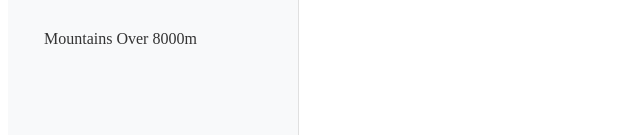
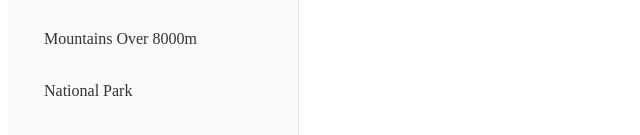
Before and after one commit to build-for-nepal/nepal-map, a React (Vite) app in the folder examples/demo/: page / in a window 1280 px wide. Shown: the part 241-376 px from the top of the page, without its empty margins (0-640 px from the left). Built offline with nearby package versions, Linux system fonts and the light colour scheme.

Commit message:
National Park

```diff
--- a/examples/demo/src/App.tsx
+++ b/examples/demo/src/App.tsx
@@ -4,6 +4,7 @@ import { BasicExample } from './apps/BasicExample';
 import './App.css';
 import TouristDestination from './apps/TouristDestination';
 import MountainOver8000 from './apps/MountainOver8000';
+import NationalPark from './apps/NationalPark';
 
 function App() {
   const [currentDemo, setCurrentDemo] = useState<string>('basic');
@@ -18,6 +19,8 @@ function App() {
         return <TouristDestination />;
       case 'mountain-over-8000':
         return <MountainOver8000 />;
+      case 'national-park':
+        return <NationalPark />;
       default:
         return <BasicExample />;
     }
@@ -52,6 +55,12 @@ function App() {
           >
             Mountains Over 8000m
           </li>
+          <li
+            onClick={() => setCurrentDemo('national-park')}
+            className={currentDemo === 'national-park' ? 'active' : ''}
+          >
+            National Park
+          </li>
         </ul>
       </aside>
       <main className="main-content">{renderDemo()}</main>
--- /dev/null
+++ b/examples/demo/src/apps/NationalPark.tsx
@@ -0,0 +1,23 @@
+import { Map } from '../../../../src/index';
+import Card from '../component/Card';
+import { nationalPark } from '../constants/national-park';
+
+const NationalPark = () => {
+  const dataPoints = nationalPark.map(
+    ({ coordinates, name, established, area }) => ({
+      position: coordinates as unknown as [number, number],
+      description: (
+        <Card
+          property={{
+            name,
+            description: `Established: ${established}, Area: ${area}`,
+          }}
+        />
+      ),
+    }),
+  );
+
+  return <Map center={[27.51682, 84.43829]} zoom={7} dataPoints={dataPoints} />;
+};
+
+export default NationalPark;
--- /dev/null
+++ b/examples/demo/src/constants/national-park.ts
@@ -0,0 +1,87 @@
+export const nationalPark = [
+  {
+    name: 'Chitwan National Park',
+    established: 1973,
+    coordinates: [27.51682, 84.43829],
+    features: 'World Heritage Site, Bengal tigers, rich biodiversity.',
+    area: '952.63 km²',
+  },
+  {
+    name: 'Sagarmatha National Park',
+    established: 1976,
+    coordinates: [27.94257, 86.75059],
+    features: 'World Heritage Site, home to musk deer and alpine flora.',
+    area: '1148 km²',
+  },
+  {
+    name: 'Langtang National Park',
+    established: 1976,
+    coordinates: [28.17412, 85.59625],
+    features: 'Diverse vegetation, habitat for red pandas.',
+    area: '1710 km²',
+  },
+  {
+    name: 'Rara National Park',
+    established: 1976,
+    coordinates: [29.4948, 82.07552],
+    features: 'Scenic landscapes, rich biodiversity, migratory birds.',
+    area: '106 km²',
+  },
+  {
+    name: 'Khaptad National Park',
+    established: 1984,
+    coordinates: [29.3783, 81.1417],
+    features: 'Rich in medicinal plants, diverse flora and fauna.',
+    area: '225 km²',
+  },
+  {
+    name: 'Shey Phoksundo National Park',
+    established: 1984,
+    coordinates: [29.37282, 82.83644],
+    features: "Nepal's highest waterfall, snow leopards, blue sheep.",
+    area: '3555 km²',
+  },
+  {
+    name: 'Bardiya National Park',
+    established: 1988,
+    coordinates: [28.48064, 81.45658],
+    features: 'Home to wild elephants, tigers, dense sal forests.',
+    area: '968 km²',
+  },
+  {
+    name: 'Makalu Barun National Park',
+    established: 1992,
+    coordinates: [27.75677, 87.10811],
+    features: 'Habitat for red pandas and snow leopards.',
+    area: '1500 km²',
+  },
+  {
+    name: 'Shivapuri Nagarjun National Park',
+    established: 2002,
+    coordinates: [27.81475, 85.39229],
+    features: 'Watershed protection, diverse wildlife.',
+    area: '159 km²',
+  },
+  {
+    name: 'Banke National Park',
+    established: 2010,
+    coordinates: [28.15855, 81.89242],
+    features: 'Part of the Tiger Conservation Landscape.',
+    area: '550 km²',
+  },
+  {
+    name: 'Shuklaphanta National Park',
+    established: 2017,
+    coordinates: [28.89396, 80.20905],
+    features: 'Largest herd of swamp deer in Nepal.',
+    area: '305 km²',
+  },
+  {
+    name: 'Parsa National Park',
+    established: 2017,
+    coordinates: [27.50021, 84.78004],
+    features:
+      'Habitat for Bengal tigers, Asian elephants, and rich sal forests.',
+    area: '637 km²',
+  },
+];
```
